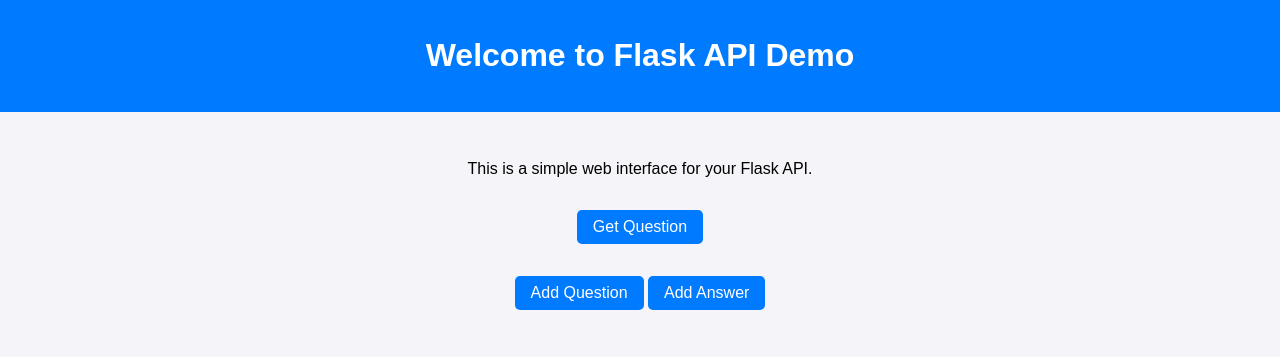
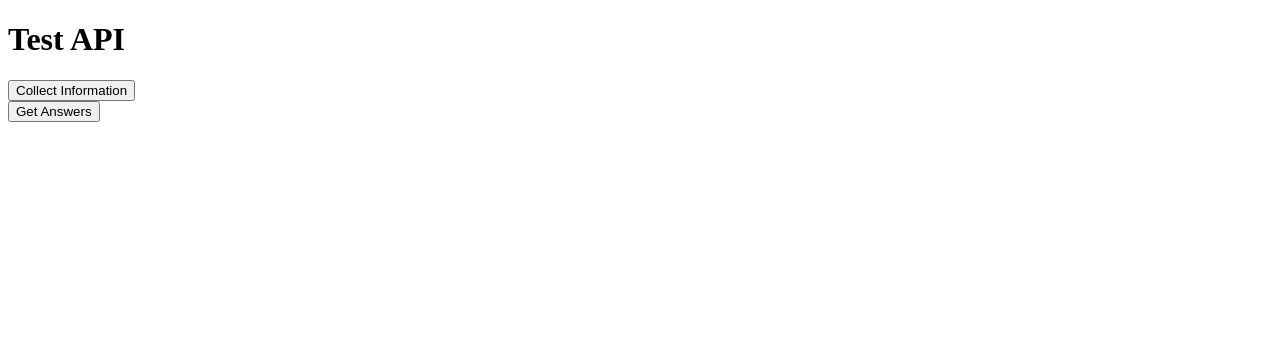
Before and after one commit to tuankiet972004/API, a Flask app: template templates/index.html in a window 1280 px wide. Shown: the top 357 px of the page. Run offline with Flask 3, Linux system fonts and the light colour scheme; the template is opened without the code that fills it, so the values that code supplies are empty.

Commit message:
Cập nhật app.py và index.html

```diff
--- a/app.py
+++ b/app.py
@@ -1,93 +1,81 @@
-from flask import Flask, request, jsonify, render_template
+from flask import Flask, request, jsonify
 from flask_cors import CORS
 
 app = Flask(__name__)
 CORS(app)
 
-users = [{"id": 1, "name": "John Doe", "email": "john@example.com"}]
-
-@app.route('/')
-def index():
-    return render_template('index.html')
+# Dữ liệu giả lập (có thể thay bằng database hoặc hệ thống lưu trữ khác)
+sessions = {}  # Dùng để lưu trữ câu trả lời của từng session
 
 
-# Dữ liệu câu hỏi mẫu
-qa_data = [
-    {
-        "question": "What is Flask?",
-    },
-    {
-        "question": "How to add a new user?",
-    },
-    {
-        "question": "Who is HauLee?",
-    }
-]
+# Endpoint 1: Nhận bộ câu hỏi từ web test và tạo form
+@app.route('/questions', methods=['POST'])
+def send_questions():
+    data = request.json
+    questions = data.get('questions', [])
 
-# Lấy danh sách câu hỏi và câu trả lời
-@app.route('/api/questions', methods=['GET'])
-def get_questions():
-    return jsonify(qa_data)
-#hiển thị câu hỏi
-def get_questions():
-    return jsonify(qa_data)
+    # Tạo session_id ngẫu nhiên hoặc sử dụng UUID
+    session_id = "abc123"  # Giả lập session_id
+    sessions[session_id] = {}
+
+    # Tạo HTML form từ câu hỏi
+    form_html = f'''
+    <html>
+    <head><title>Answer the Questions</title></head>
+    <body>
+        <h1>Answer the Questions</h1>
+        <form id="answerForm" onsubmit="submitAnswers(event)">
+    '''
+
+    for q in questions:
+        form_html += f'<label>{q["question"]}</label><br>'
+        form_html += f'<input type="text" name="question_{q["id"]}" required><br><br>'
+
+    form_html += '''
+        <button type="submit">Submit Answers</button>
+        </form>
+    </body>
+    </html>
+    '''
+
+    return jsonify({
+        "status": "success",
+        "session_id": session_id,
+        "form_html": form_html
+    })
 
 
-# Thêm câu hỏi mới
-@app.route('/api/questions', methods=['POST'])
-def add_question():
-    data = request.get_json()
-    question = data.get("question")
+# Endpoint 2: Nhận và lưu câu trả lời của người dùng
+@app.route('/submit_answers/<session_id>', methods=['POST'])
+def submit_answers(session_id):
+    # Kiểm tra các giá trị gửi đến từ form
+    answers = []
+    for key, value in request.json.items():
+        parts = key.split("_")
+        if len(parts) == 2:  # Kiểm tra xem có đủ phần tử
+            question_id = int(parts[1])  # Lấy id câu hỏi từ tên trường
+            answers.append({"id": question_id, "answer": value})
 
-    if not question:
-        return jsonify({"message": "Please provide a question."}), 400
+    # Lưu câu trả lời vào session
+    sessions[session_id] = answers
 
-    new_question = {
-        "question": question,
-        "answer": ""  # Không cần câu trả lời khi thêm câu hỏi
-    }
-    qa_data.append(new_question)
-    return jsonify(new_question), 201
+    # Trả lại câu trả lời cho web test
+    return jsonify({
+        "status": "completed",
+        "session_id": session_id,
+        "answers": answers
+    })
 
 
-# Trang thêm câu hỏi
-@app.route('/add-question')
-def add_question_page():
-    return render_template('add_question.html')
-
-#Trang trả lời câu hỏi
-@app.route('/add-answer')
-def ask_question_page():
-    return render_template('add_answer.html')
-
-#hiển thị câu hỏi
-def get_questions():
-    return jsonify(qa_data)
-
-
-# Trả lời câu hỏi
-@app.route('/api/answer', methods=['POST'])
-def answer_question():
-    data = request.get_json()
-    question = data.get('question')
-    answer = data.get('answer')
-
-    if not question or not answer:
-        return jsonify({"message": "Please provide both question and answer."}), 400
-
-    # Tìm câu hỏi và lưu câu trả lời vào dữ liệu
-    for qa in qa_data:
-        if qa['question'].lower() == question.lower():
-            qa['answer'] = answer
-            # Tìm câu hỏi tiếp theo
-            next_question_index = qa_data.index(qa) + 1
-            if next_question_index < len(qa_data):
-                next_question = qa_data[next_question_index]['question']
-                return jsonify({"message": "Answer has been saved!", "next_question": next_question}), 200
-            else:
-                return jsonify({"message": "You've answered all the questions!"}), 200
-
-    return jsonify({"message": "Question not found."}), 404
+# Endpoint 3: Lấy câu trả lời của người dùng từ session
+@app.route('/answers/<session_id>', methods=['GET'])
+def get_answers(session_id):
+    answers = sessions.get(session_id, [])
+    return jsonify({
+        "status": "completed",
+        "session_id": session_id,
+        "answers": answers
+    })
 
 
 if __name__ == '__main__':
--- a/templates/index.html
+++ b/templates/index.html
@@ -3,60 +3,97 @@
 <head>
     <meta charset="UTF-8">
     <meta name="viewport" content="width=device-width, initial-scale=1.0">
+    <title>Test API</title>
+    <script>
+        // Giữ sessionId và câu hỏi
+        let sessionId = null;
 
-    <title>Flask API Demo</title>
-    <style>
-        body {
-            font-family: Arial, sans-serif;
-            background-color: #f4f4f9;
-            margin: 0;
-            padding: 0;
+        // Gửi câu hỏi và nhận form HTML
+        async function sendQuestions() {
+            const questions = [
+                { id: 1, question: "What is your name?" },
+                { id: 2, question: "What is your phone number?" },
+                { id: 3, question: "What is your email?" }
+            ];
+
+            try {
+                const response = await fetch("http://127.0.0.1:5000/questions", {
+                    method: "POST",
+                    headers: { "Content-Type": "application/json" },
+                    body: JSON.stringify({ questions: questions })
+                });
+
+                const data = await response.json();
+                if (data.status === "success") {
+                    sessionId = data.session_id;
+                    document.getElementById("form-container").innerHTML = data.form_html;
+                } else {
+                    document.getElementById("result").innerText = "Failed to fetch form.";
+                }
+            } catch (error) {
+                console.error("Error:", error);
+                document.getElementById("result").innerText = "An error occurred.";
+            }
         }
-        header {
-            background-color: #007bff;
-            color: white;
-            padding: 1rem 0;
-            text-align: center;
+
+        // Xử lý câu trả lời và gửi đến API
+        async function submitAnswers(event) {
+            event.preventDefault(); // Ngừng hành động mặc định của form (tránh reload trang)
+
+            const formData = new FormData(event.target);
+            const answers = {};
+            formData.forEach((value, key) => {
+                const questionId = `question_${key.split("_")[1]}`;
+                answers[questionId] = value;
+            });
+
+            // Gửi câu trả lời đến API
+            try {
+                const response = await fetch(`http://127.0.0.1:5000/submit_answers/${sessionId}`, {
+                    method: "POST",
+                    headers: { "Content-Type": "application/json" },
+                    body: JSON.stringify(answers)
+                });
+
+                const data = await response.json();
+                if (data.status === "completed") {
+                    document.getElementById("result").innerHTML = "Answers submitted successfully!";
+                } else {
+                    document.getElementById("result").innerText = "Failed to submit answers.";
+                }
+            } catch (error) {
+                console.error("Error:", error);
+                document.getElementById("result").innerText = "An error occurred.";
+            }
         }
-        main {
-            padding: 2rem;
-            text-align: center;
+
+        // Gửi câu trả lời của người dùng và nhận lại câu trả lời
+        async function getAnswers() {
+            if (!sessionId) {
+                document.getElementById("result").innerText = "No session ID found.";
+                return;
+            }
+
+            const response = await fetch(`http://127.0.0.1:5000/answers/${sessionId}`);
+            const data = await response.json();
+
+            if (data.status === "completed") {
+                const answersHtml = data.answers.map(ans => `<p>Question ${ans.id}: ${ans.answer}</p>`).join("");
+                document.getElementById("result").innerHTML = `
+                    <h3>Answers</h3>
+                    ${answersHtml}
+                `;
+            } else {
+                document.getElementById("result").innerText = "No answers available yet.";
+            }
         }
-        footer {
-            margin-top: 2rem;
-            background-color: #ddd;
-            color: #333;
-            padding: 1rem 0;
-            text-align: center;
-        }
-        .button {
-            display: inline-block;
-            padding: 0.5rem 1rem;
-            font-size: 1rem;
-            color: white;
-            background-color: #007bff;
-            border: none;
-            border-radius: 5px;
-            text-decoration: none;
-            margin: 1rem 0;
-            cursor: pointer;
-        }
-        .button:hover {
-            background-color: #0056b3;
-        }
-    </style>
+    </script>
 </head>
 <body>
-    <header>
-        <h1>Welcome to Flask API Demo</h1>
-    </header>
-    <main>
-        <p>This is a simple web interface for your Flask API.</p>
-        <a href="/api/questions" class="button">Get Question</a>
-        <br>
-        <!-- Button to go to Add Question page -->
-        <a href="/add-question" class="button">Add Question </a>
-        <a href="/add-answer" class="button">Add Answer</a>
-    </main>
+    <h1>Test API</h1>
+    <button onclick="sendQuestions()">Collect Information</button>
+    <div id="form-container"></div>
+    <button onclick="getAnswers()">Get Answers</button>
+    <div id="result"></div>
 </body>
 </html>
```
